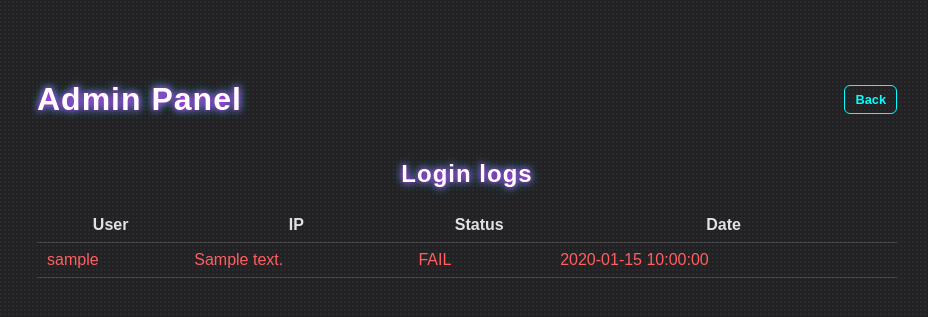
After one commit to maciak-dev/meal-planner, a FastAPI app: template app/templates/admin_panel.html in a window 1280 px wide. The commit adds this page. Shown: the top 317 px of the page, without its empty margins (173-1101 px from the left). Run offline with FastAPI, Linux system fonts and the light colour scheme; the template is opened without the code that fills it: most values are stand-ins (such as "Sample title", 1, 10 or a date in 2020).

Commit message:
Poprawki UI/UX, logi logowania, admin_panel i main.py, pominięto uploads

```diff
--- a/app/main.py
+++ b/app/main.py
@@ -10,7 +10,7 @@ from sqlalchemy.orm import Session
 
 from app import models
 from app.database import Base, engine, get_db, SessionLocal
-from app.models import Recipe, User
+from app.models import Recipe, User, LoginLog
 from app.core import security
 from app.core.config import ENV,COOKIE_SECURE
 from app.recipes.routers import router as recipes_router
@@ -81,12 +81,19 @@ def login(
 ):
     user = db.query(User).filter(User.username == username).first()
 
+    ip = request.client.host
+    agent = request.headers.get("user-agent")
+
     if not user or not security.verify_password(password, user.hashed_password):
+        log_login(db, None, username, ip, agent, False)
+
         return templates.TemplateResponse(
             "login.html",
             {"request": request, "error": "Invalid credentials"},
             status_code=401
         )
+
+    log_login(db, user.id, user.username, ip, agent, True)
 
     token = security.create_access_token({"sub": user.id})
     response = RedirectResponse(url="/recipes-ui", status_code=302)
@@ -100,6 +107,34 @@ def login(
     )
     return response
 
+@app.get("/auth/me")
+def read_me(current_user=Depends(security.get_current_user)):
+    return {
+        "id": current_user.id,
+        "username": current_user.username,
+        "role": current_user.role
+    }
+
+def log_login(db, user_id, username, ip, agent, success):
+    log = LoginLog(
+        user_id=user_id,
+        username=username,
+        ip_address=ip,
+        user_agent=agent,
+        success=success
+    )
+    db.add(log)
+    db.commit()
+
+@app.get("/admin/login-logs")
+def login_logs(
+    db: Session = Depends(get_db),
+    current_user=Depends(security.get_current_user)
+):
+    if current_user.role != "super_admin":
+        raise HTTPException(status_code=403, detail="Forbidden")
+
+    return db.query(LoginLog).order_by(LoginLog.created_at.desc()).limit(200).all()
 
 # --- ENDPOINT RECIPE UI ---
 @app.get("/recipes-ui")
@@ -137,6 +172,27 @@ def swagger_ui():
     return get_swagger_ui_html(
         openapi_url="/openapi.json",
         title="Recipe API – Admin Docs"
+    )
+
+# admin panel
+@app.get("/admin")
+def admin_panel(
+    request: Request,
+    db: Session = Depends(get_db),
+    current_user=Depends(security.get_current_user)
+):
+    if current_user.role != "super_admin":
+        raise HTTPException(status_code=403)
+
+    logs = db.query(LoginLog).order_by(LoginLog.created_at.desc()).limit(200).all()
+
+    return templates.TemplateResponse(
+        "admin_panel.html",
+        {
+            "request": request,
+            "user": current_user,
+            "logs": logs
+        }
     )
 
 # --- LOGOUT ---
--- a/app/recipes/routers.py
+++ b/app/recipes/routers.py
@@ -1,6 +1,12 @@
-from fastapi import APIRouter, Depends, HTTPException, status
+import uuid, os
+UPLOAD_DIR = "app/static/uploads"
+
+
+from fastapi import APIRouter, Depends, HTTPException, status, UploadFile, File
 from sqlalchemy.orm import Session
 from sqlalchemy import or_
+
+
 
 from app.database import get_db
 from app.models import Recipe
@@ -138,3 +144,31 @@ def toggle_recipe_visibility(
     db.commit()
     db.refresh(recipe)
     return recipe
+
+
+@router.post("/{recipe_id}/image")
+def upload_image(
+    recipe_id: int,
+    file: UploadFile = File(...),
+    db: Session = Depends(get_db),
+    user=Depends(get_current_user)
+):
+    recipe = db.query(Recipe).filter(
+        Recipe.id == recipe_id,
+        Recipe.user_id == user.id
+    ).first()
+
+    if not recipe:
+        raise HTTPException(404)
+
+    ext = file.filename.split(".")[-1].lower()
+    filename = f"{uuid.uuid4()}.{ext}"
+    path = os.path.join(UPLOAD_DIR, filename)
+
+    with open(path, "wb") as f:
+        f.write(file.file.read())
+
+    recipe.image = f"/static/uploads/{filename}"
+    db.commit()
+
+    return {"image": recipe.image}
--- a/app/schemas/recipe.py
+++ b/app/schemas/recipe.py
@@ -8,6 +8,7 @@ class RecipeBase(BaseModel):
     ingredients: Optional[str] = None
     instructions: Optional[str] = None
     is_public: bool = False
+    image: Optional[str] = None
 
 class RecipeCreate(RecipeBase):
     pass
--- a/app/static/main.css
+++ b/app/static/main.css
@@ -703,3 +751,72 @@
     transform: translateX(34px);
     background: var(--accent-secondary);
 }
+
+.user-label {
+    font-size: 0.85rem;
+    opacity: 0.85;
+    margin-right: 8px;
+    white-space: nowrap;
+}
+
+.secondary.small {
+    padding: 6px 10px;
+    font-size: 0.8rem;
+}
+
+.user-badge {
+    padding: 6px 12px;
+    border-radius: 6px;
+    border: 1px solid #2fffd8;
+    color: #2fffd8;
+    font-family: var(--font-heading, Orbitron, sans-serif);
+    font-size: 0.8rem;
+    text-shadow: 0 0 6px rgba(47,255,216,0.7);
+    box-shadow: 0 0 10px rgba(47,255,216,0.4);
+    white-space: nowrap;
+}
+
+
+/*
+.recipe-image {
+    max-width: 200px;
+    height: auto;
+    border-radius: 10px;
+    box-shadow: 0 0 12px rgba(0,255,255,0.4);
+} */
+
+
+@media (max-width: 700px) {
+    .recipe-body {
+        flex-direction: column;
+    }
+
+    .recipe-image-wrap {
+        width: 100%;
+    }
+}
+
+.user-badge.clickable {
+    cursor: pointer;
+    text-decoration: underline;
+}
+
+.admin-table {
+    width: 100%;
+    border-collapse: collapse;
+    margin-top: 15px;
+}
+
+.admin-table th,
+.admin-table td {
+    padding: 8px 10px;
+    border-bottom: 1px solid rgba(255,255,255,0.15);
+}
+
+.admin-table tr.ok {
+    color: #4cffc9;
+}
+
+.admin-table tr.fail {
+    color: #ff5f5f;
+}
--- a/app/static/themes.css
+++ b/app/static/themes.css
@@ -242,3 +242,22 @@ body.theme-scandi {
     --done-slider-bg: #b0b0b0;
     --done-slider-checked-bg: #8faeb0;   /* spokojny scandi */
 }
+
+body.theme-scandi .recipe-image {
+    border: 1px solid rgba(0,0,0,0.05);
+}
+
+body.theme-scandi .user-badge {
+    border: 1px solid var(--accent-secondary);
+    color: var(--accent-primary);
+
+    background: rgba(210,173,127,0.12);
+
+    font-family: var(--font-body);
+    font-weight: 600;
+
+    text-shadow: none;
+    box-shadow: 0 4px 10px rgba(0,0,0,0.08);
+
+    border-radius: 999px;
+}
--- /dev/null
+++ b/app/templates/admin_panel.html
@@ -0,0 +1,46 @@
+<!DOCTYPE html>
+<html>
+<head>
+<meta charset="UTF-8">
+<title>Admin Panel</title>
+<link rel="stylesheet" href="/static/main.css">
+<link rel="stylesheet" href="/static/themes.css">
+</head>
+
+<body class="theme-cyber">
+<main class="app">
+
+<header class="topbar">
+    <h1>Admin Panel</h1>
+    <button class="secondary small" onclick="location.href='/recipes-ui'">
+        Back
+    </button>
+</header>
+
+<section class="admin-section">
+
+<h2>Login logs</h2>
+
+<table class="admin-table">
+<tr>
+    <th>User</th>
+    <th>IP</th>
+    <th>Status</th>
+    <th>Date</th>
+</tr>
+
+{% for log in logs %}
+<tr class="{{ 'ok' if log.success else 'fail' }}">
+    <td>{{ log.username }}</td>
+    <td>{{ log.ip_address }}</td>
+    <td>{{ "OK" if log.success else "FAIL" }}</td>
+    <td>{{ log.created_at }}</td>
+</tr>
+{% endfor %}
+</table>
+
+</section>
+
+</main>
+</body>
+</html>
```
Also changed, not shown: other parts of app/static/main.css (+49 -1 lines), app/models.py (+12 -0 lines), app/static/recipes.js (+138 -17 lines), app/templates/recipes.html (+19 -3 lines), meal_etl.db, 2 other files. Lines whose indentation alone changed are shown as unchanged.
